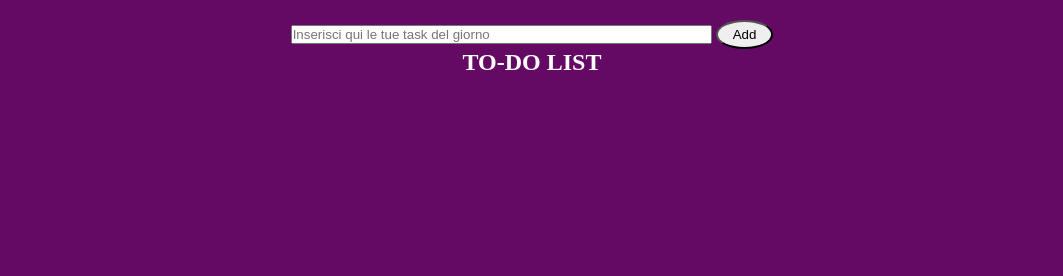
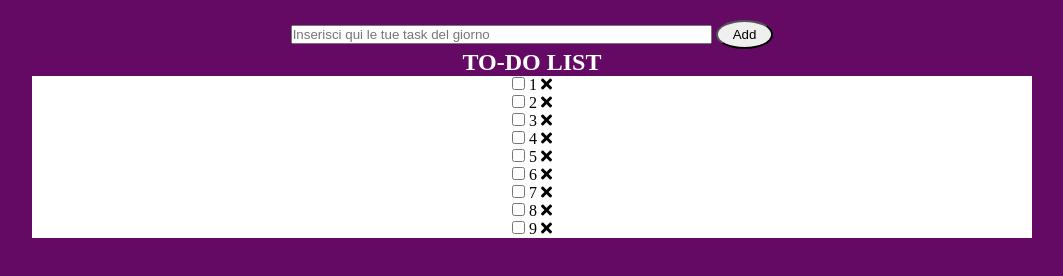
Before and after one commit to matteobuscicchio/vue-todolist, a plain HTML site: page index.html in a window 1280 px wide. Shown: the whole page, without its empty margins (108-1171 px from the left). Drawn offline with nearby package versions, Linux system fonts and the light colour scheme.

Commit message:
cambiati nomi elementi html

```diff
--- a/assets/js/main.js
+++ b/assets/js/main.js
@@ -23,7 +23,7 @@ let app = new Vue({
     data: {
         index: 0,
         //array di riferimento to-do list da stampare
-        item: [],
+        item: [1, 2, 3, 4, 5, 6, 7, 8, 9],
     },
 
     methods: {
@@ -39,7 +39,7 @@ let app = new Vue({
             userInput.value = "";
         },
 
-        deleteItem: function () {
+        deleteItem() {
             //questa funzione deve eliminare l'item selezionato dell'utente dall'array
         }
     }
--- a/index.html
+++ b/index.html
@@ -43,7 +43,7 @@
 								<input class="p" type="checkbox">
 								{{item}}
 								<!-- CLICCANDO QUI L'TENTE POTRà RIMUOVERE I TO-DO NON PIù NECESSARI -->
-								<i id="delete_item" @click="deleteItem" class="fas fa-times p"></i>
+								<i id="deleteUserItem" @click="deleteItem" class="fas fa-times p"></i>
 							</li>
 						</ul>
 					</div>
```
